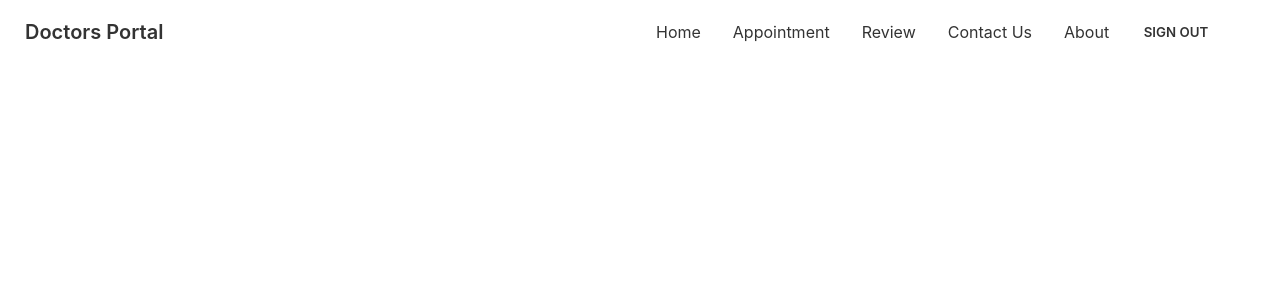
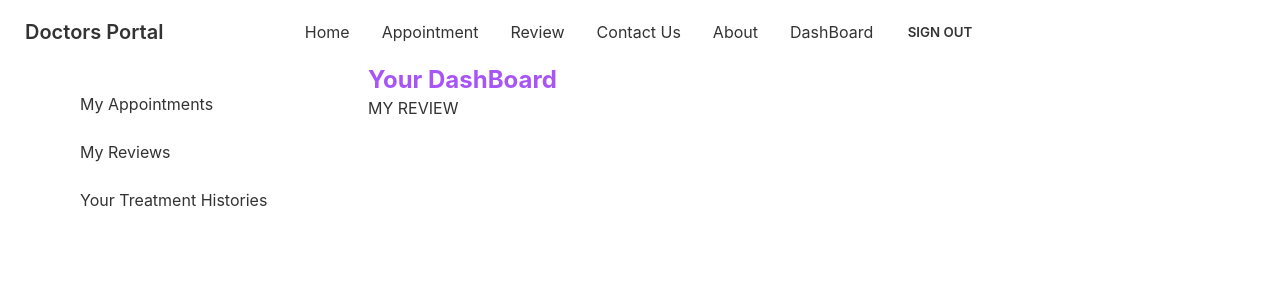
Before and after one commit to mdsohag65/doctors-portal-client, a React (Create React App) app: page /dashboard/review in a window 1280 px wide. Shown: the top 300 px of the page. Built offline with nearby package versions, Linux system fonts and the light colour scheme; no server answers; sample sign-in values are in the browser's storage.

Commit message:
use the nested route

```diff
--- a/src/App.js
+++ b/src/App.js
@@ -10,6 +10,10 @@ import SignUp from './Pages/Login/SignUp';
 import Navbar from './Pages/Shared/Navbar';
 import { ToastContainer } from 'react-toastify';
 import 'react-toastify/dist/ReactToastify.css';
+import DashBoard from './Pages/DashBoard/DashBoard';
+import MyAppointments from './Pages/DashBoard/MyAppointments';
+import MyReview from './Pages/DashBoard/MyReview';
+import MyHistory from './Pages/DashBoard/MyHistory';
 
 function App() {
   return (
@@ -21,6 +25,14 @@ function App() {
           <RequireAuth>
             <Appointment />
           </RequireAuth>}></Route>
+        <Route path='/dashboard' element={
+          <RequireAuth>
+            <DashBoard />
+          </RequireAuth>}>
+          <Route index element={<MyAppointments />}></Route>
+          <Route path='review' element={<MyReview />}></Route>
+          <Route path='history' element={<MyHistory />}></Route>
+        </Route>
         <Route path='/about' element={<About />}></Route>
         <Route path='/login' element={<Login />}></Route>
         <Route path='/signup' element={<SignUp />}></Route>
--- /dev/null
+++ b/src/Pages/DashBoard/DashBoard.js
@@ -0,0 +1,27 @@
+import React from 'react';
+import { Link, Outlet } from 'react-router-dom';
+
+const DashBoard = () => {
+    return (
+        <div class="drawer drawer-mobile px-12">
+            <input id="dashboard-sidebar" type="checkbox" class="drawer-toggle" />
+            <div class="drawer-content">
+                <h3 className='text-2xl font-bold text-purple-500'>Your DashBoard</h3>
+                <Outlet />
+
+            </div>
+            <div class="drawer-side">
+                <label for="dashboard-sidebar" class="drawer-overlay"></label>
+                <ul class="menu p-4 overflow-y-auto w-80 bg-base-100 text-base-content">
+
+                    <li><Link to="/dashboard">My Appointments</Link></li>
+                    <li><Link to="/dashboard/review">My Reviews</Link></li>
+                    <li><Link to="/dashboard/history">Your Treatment Histories</Link></li>
+                </ul>
+
+            </div>
+        </div>
+    );
+};
+
+export default DashBoard;
--- /dev/null
+++ b/src/Pages/DashBoard/MyAppointments.js
@@ -0,0 +1,51 @@
+import React, { useEffect, useState } from 'react';
+import { useAuthState } from 'react-firebase-hooks/auth';
+import auth from '../../firebase.init';
+
+const MyAppointments = () => {
+    const [appointments, setAppointments] = useState([]);
+    const [user] = useAuthState(auth);
+
+    useEffect(() => {
+        if (user) {
+            fetch(`http://localhost:5000/booking?patient=${user.email}`)
+                .then(res => res.json())
+                .then(data => setAppointments(data));
+        }
+    }, [user]);
+
+    return (
+        <div>
+            <h2>MY APPOINTMENTS: {appointments.length}</h2>
+            <div class="overflow-x-auto">
+                <table class="table w-full">
+
+                    <thead>
+                        <tr>
+                            <th></th>
+                            <th>Name</th>
+                            <th>Date</th>
+                            <th>Time</th>
+                            <th>Treatment</th>
+                        </tr>
+                    </thead>
+                    <tbody>
+                        {
+                            appointments.map((a, index) => <tr>
+                                <th>{index + 1}</th>
+                                <td>{a.patientName}</td>
+                                <td>{a.date}</td>
+                                <td>{a.slot}</td>
+                                <td>{a.treatment}</td>
+                            </tr>)
+                        }
+
+
+                    </tbody>
+                </table>
+            </div>
+        </div>
+    );
+};
+
+export default MyAppointments;
--- /dev/null
+++ b/src/Pages/DashBoard/MyHistory.js
@@ -0,0 +1,11 @@
+import React from 'react';
+
+const MyHistory = () => {
+    return (
+        <div>
+            <h2>YOUR HISTORIES</h2>
+        </div>
+    );
+};
+
+export default MyHistory;
--- /dev/null
+++ b/src/Pages/DashBoard/MyReview.js
@@ -0,0 +1,11 @@
+import React from 'react';
+
+const MyReview = () => {
+    return (
+        <div>
+            <h2>MY REVIEW</h2>
+        </div>
+    );
+};
+
+export default MyReview;
--- a/src/Pages/Shared/Navbar.js
+++ b/src/Pages/Shared/Navbar.js
@@ -18,6 +18,9 @@ const Navbar = () => {
         <li><Link to="/review">Review</Link></li>
         <li><Link to="/contact">Contact Us</Link></li>
         <li><Link to="/about">About</Link></li>
+        {
+            user && <li><Link to="/dashboard">DashBoard</Link></li>
+        }
         <li>{user ? <button className="btn btn-ghost" onClick={logout}>Sign Out</button> : <Link to="/login">Login</Link>}</li>
     </>
     return (
@@ -38,6 +41,11 @@ const Navbar = () => {
                     {menuItems}
                 </ul>
             </div>
+            <div className="navbar-end">
+                <label tabIndex="1" for="dashboard-sidebar" className="btn btn-ghost lg:hidden">
+                    <svg xmlns="http://www.w3.org/2000/svg" className="h-5 w-5" fill="none" viewBox="0 0 24 24" stroke="currentColor"><path strokeLinecap="round" strokeLinejoin="round" strokeWidth="2" d="M4 6h16M4 12h8m-8 6h16" /></svg>
+                </label>
+            </div>
         </div>
     );
 };
```
